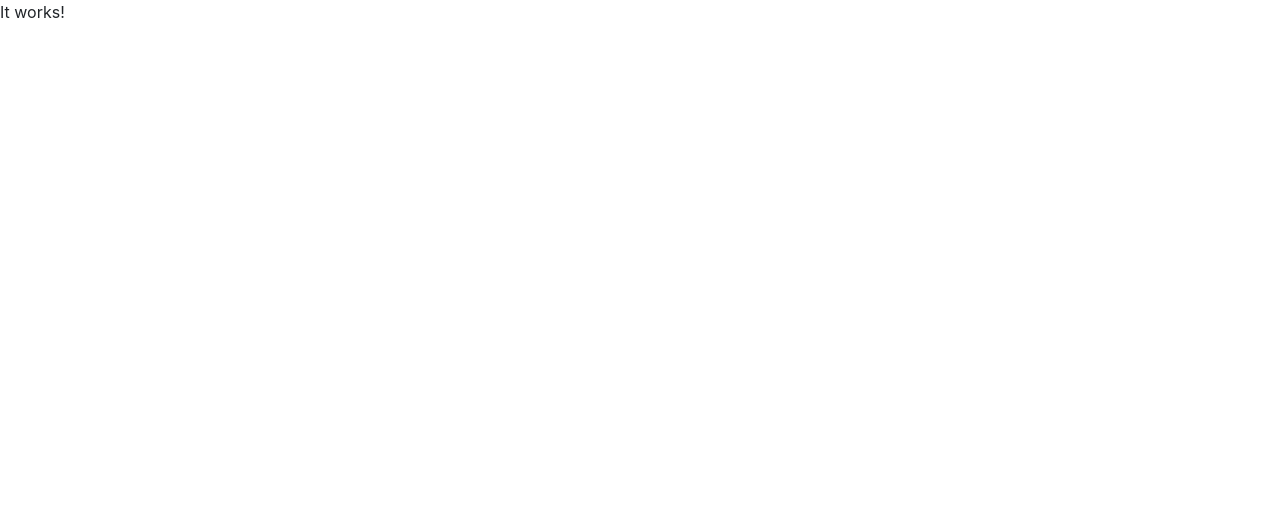
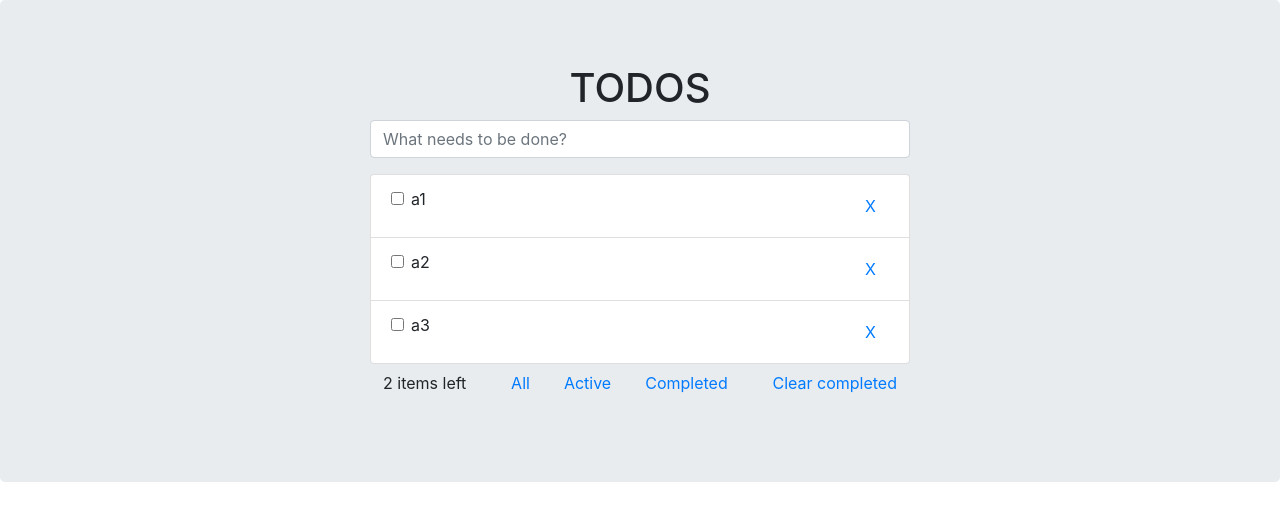
Before and after one commit to ArturDolgii/react-todos, a React (Create React App) app: page / in a window 1280 px wide. Shown: the top 520 px of the page. Built offline with nearby package versions, Linux system fonts and the light colour scheme.

Commit message:
todos boilerplate

```diff
--- a/src/App.js
+++ b/src/App.js
@@ -1,12 +1,26 @@
 import React from "react";
 import "./App.css";
+import TodosInput from "./TodosInput";
+import TodosList from "./TodosList";
+import TodosFooter from "./TodosFooter";
 
 class App extends React.Component {
     render() {
         return (
-            <div>
-                It works!
-            </div>
+            <main role="main">
+                <section className="jumbotron text-center">
+                    <div className="container">
+                        <h1 className="jumbotron-heading">TODOS</h1>
+                        <div className="row justify-content-center">
+                            <div className="col-md-6">
+                                <TodosInput />
+                                <TodosList />
+                                <TodosFooter />
+                            </div>
+                        </div>
+                    </div>
+                </section>
+            </main>
         );
     }
 }
--- /dev/null
+++ b/src/TodosFooter/index.js
@@ -0,0 +1,39 @@
+import React from "react";
+
+class TodosFooter extends React.Component {
+    render() {
+        return (
+            <ul className="list-inline">
+                <li className="list-inline-item float-left">
+                    <span className="btn">2 items left</span>
+                </li>
+                <li className="list-inline-item">
+                    <ul className="list-inline">
+                        <li className="list-inline-item">
+                            <button type="button"
+                                    className="btn btn-link">All
+                            </button>
+                        </li>
+                        <li className="list-inline-item">
+                            <button type="button"
+                                    className="btn btn-link">Active
+                            </button>
+                        </li>
+                        <li className="list-inline-item">
+                            <button type="button"
+                                    className="btn btn-link">Completed
+                            </button>
+                        </li>
+                    </ul>
+                </li>
+                <li className="list-inline-item float-right">
+                    <button type="button"
+                            className="btn btn-link">Clear completed
+                    </button>
+                </li>
+            </ul>
+        );
+    }
+}
+
+export default TodosFooter;
--- /dev/null
+++ b/src/TodosInput/index.js
@@ -0,0 +1,13 @@
+import React from "react";
+
+class TodosInput extends React.Component {
+    render() {
+        return (
+            <input type="text"
+                   className="form-control"
+                   placeholder="What needs to be done?" />
+        );
+    }
+}
+
+export default TodosInput;
--- /dev/null
+++ b/src/TodosList/index.js
@@ -0,0 +1,56 @@
+import React from "react";
+
+class TodosList extends React.Component {
+    constructor(props) {
+        super(props);
+
+        this.state = {
+            todosList: [
+                {
+                    id: 1,
+                    completed: false,
+                    text: "a1"
+                },
+                {
+                    id: 2,
+                    completed: false,
+                    text: "a2"
+                },
+                {
+                    id: 3,
+                    completed: true,
+                    text: "a3"
+                }
+            ]
+        };
+    }
+
+    render() {
+        return (
+            <ul className="list-group pt-md-3">
+                {this.state.todosList.map(todo => (
+                    <li className="list-group-item" key={todo.id}>
+                        <div className="form-check text-left">
+                            <div className="float-left">
+                                <label className="form-check-label">
+                                    <input type="checkbox" className="form-check-input" />
+                                    <span>
+                                        {todo.text}
+                                    </span>
+                                </label>
+                            </div>
+                            <div className="float-right">
+                                <button type="button"
+                                        className="btn btn-link">
+                                    X
+                                </button>
+                            </div>
+                        </div>
+                    </li>
+                ))}
+            </ul>
+        );
+    }
+}
+
+export default TodosList;
```
